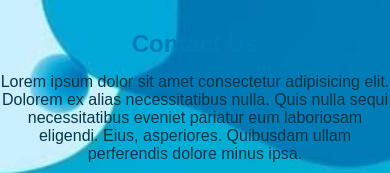
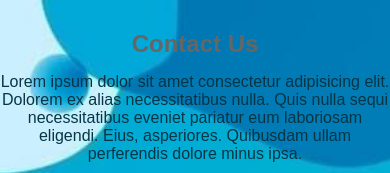
Before and after one commit to NormanMansour/pro8, a plain HTML site: page index.html in a window 390 px wide. Shown: the top 173 px of the page. Drawn offline with Linux system fonts and the light colour scheme.

Commit message:
fix the color of h1

```diff
--- a/assets/css/style.css
+++ b/assets/css/style.css
@@ -172,6 +172,12 @@ body {
         gap: 40px;
     }
 
+    .first-div h1 {
+        font-weight: bolder;
+        color: #666;
+        margin-top: 30px;
+    }
+
     .contact-info {
         width: 100%;
     }
```
